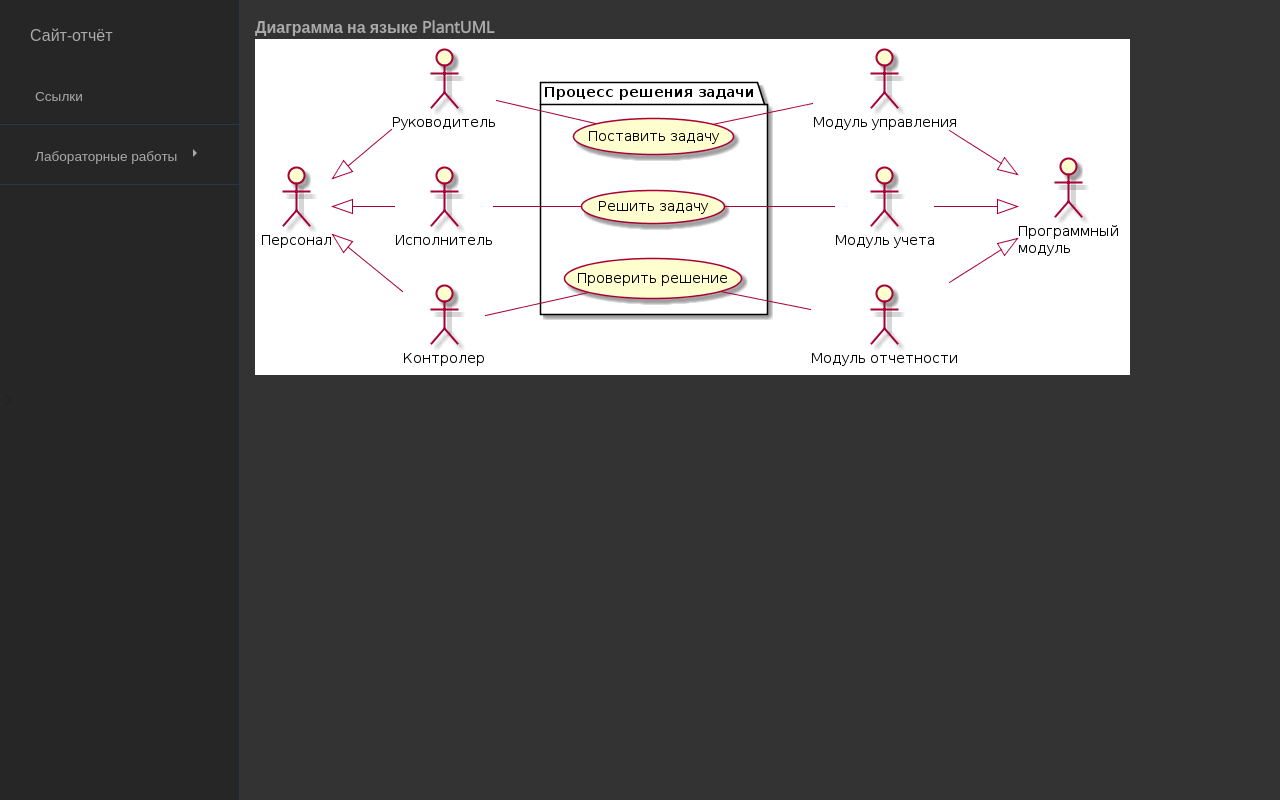
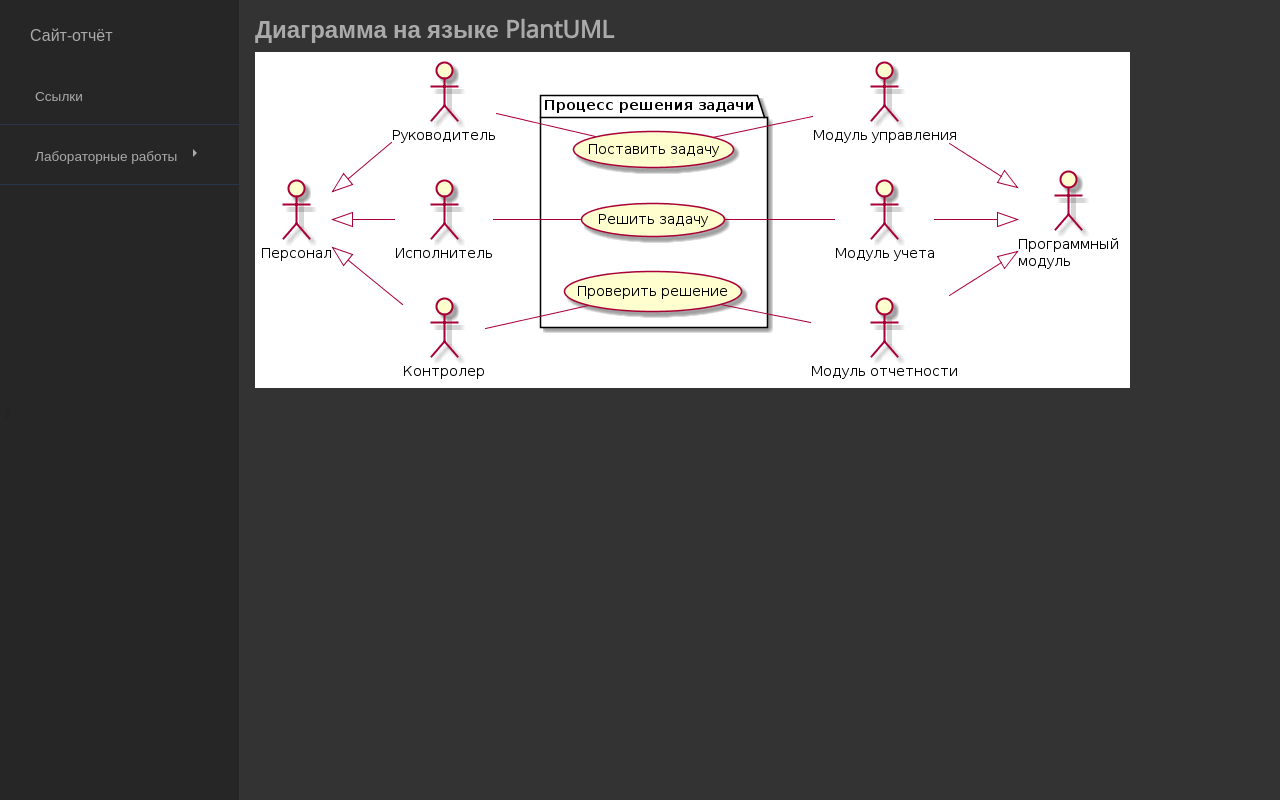
Before and after one commit to DanMus95/DanMus95.GitHub.IO, a plain HTML site: page laba-1.html in a window 1280 px wide. Drawn offline with nearby package versions, Linux system fonts and the light colour scheme.

Commit message:
Update laba-1.html

```diff
--- a/laba-1.html
+++ b/laba-1.html
@@ -28,7 +28,7 @@
   </ul>
 </nav>
 <div id="wrapper"><span>
-<strong>Диаграмма на языке PlantUML</strong>
+<h4><strong>Диаграмма на языке PlantUML</strong></h4>
 <img src="https://github.com/DanMus95/DanMus95.GitHub.IO/blob/master/%D0%94%D0%B8%D0%B0%D0%B3%D1%80%D0%B0%D0%BC%D0%BC%D0%B0%20%D0%BD%D0%B0%20%D1%8F%D0%B7%D1%8B%D0%BA%D0%B5%20PlantUML.png?raw=true" alt="1">
    </span></div>
     <!-- Optional JavaScript -->
```
